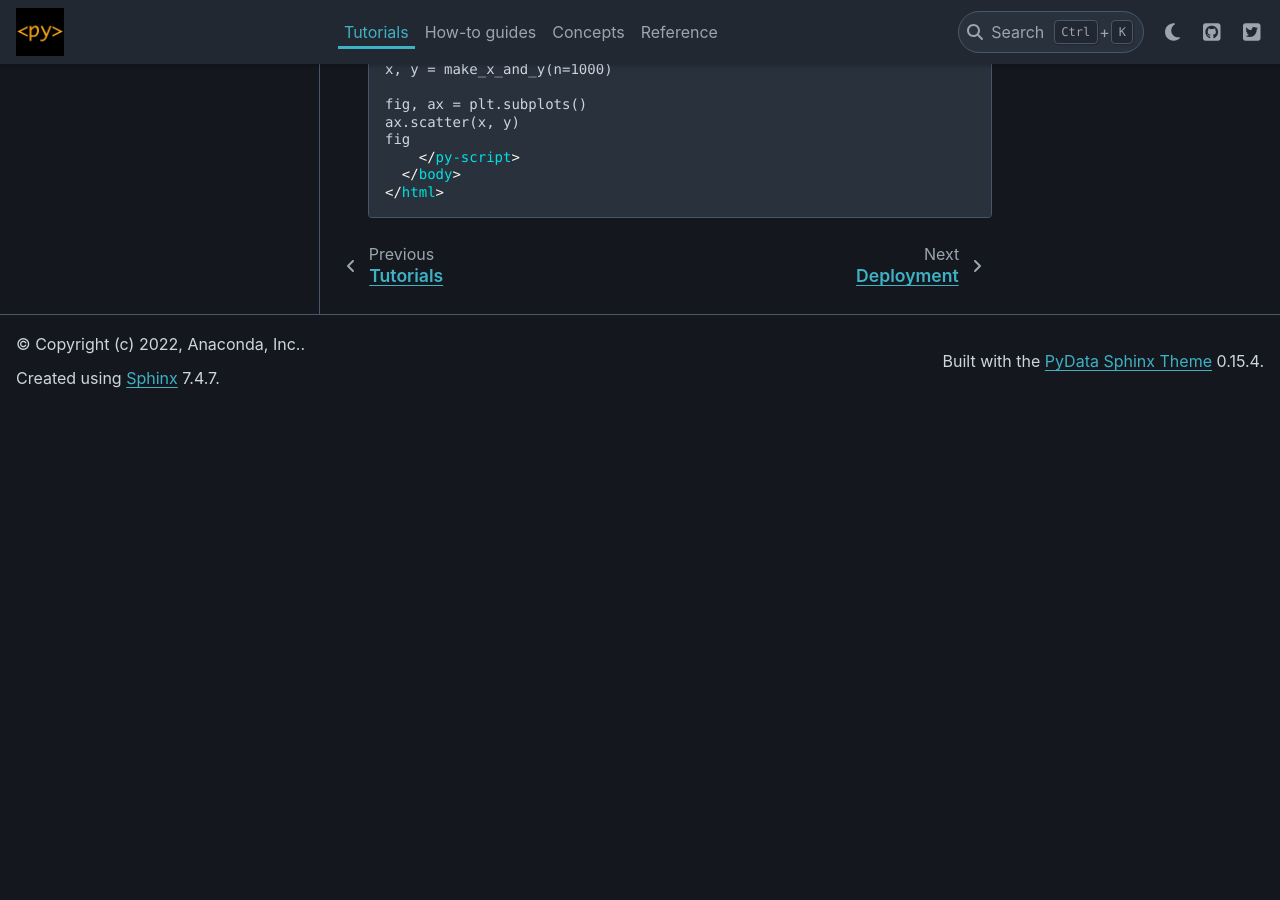
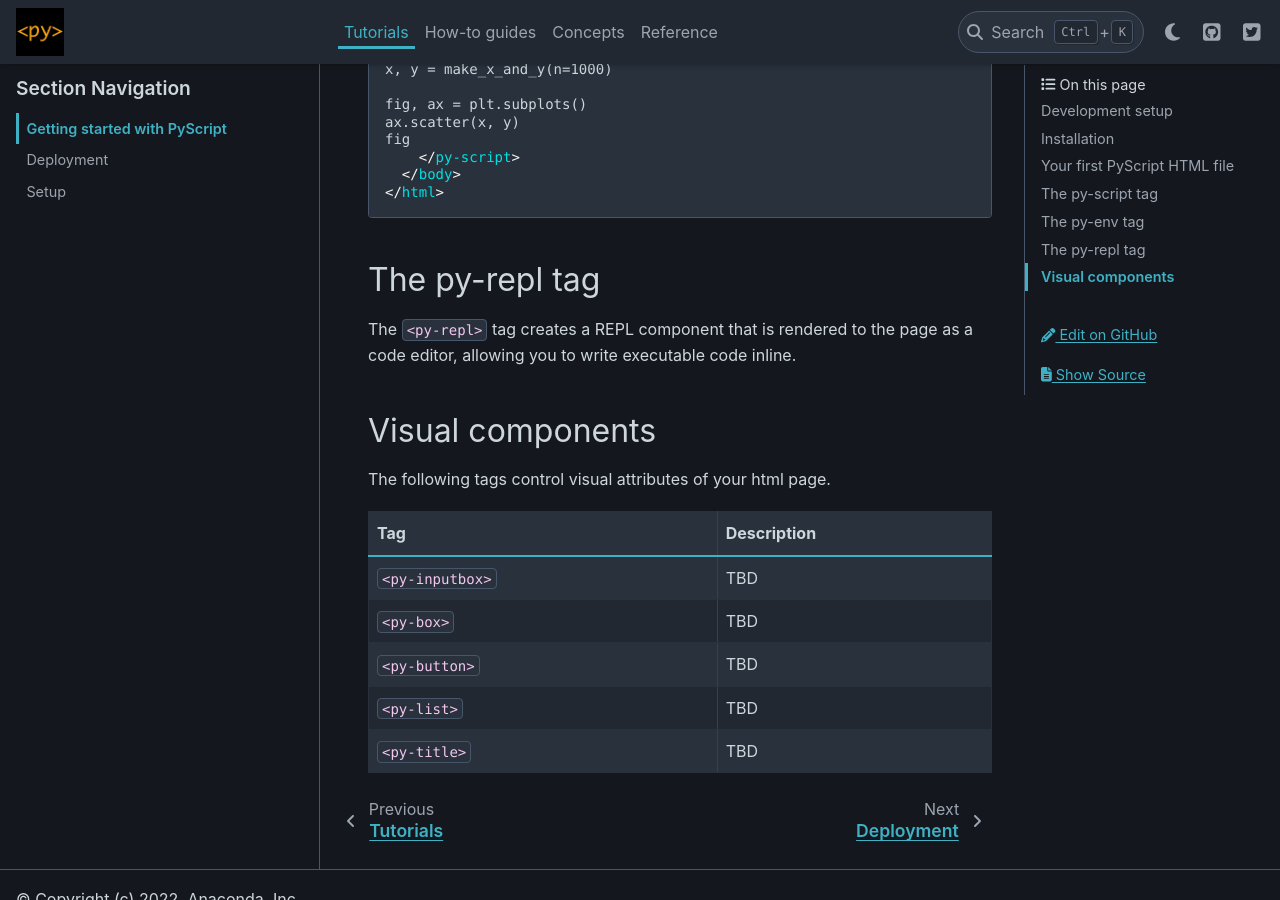
Before and after one commit to pyscript/pyscript, a Sphinx documentation site: the page built from docs/tutorials/getting-started.md, in a window 1280 px wide and 900 px high, scrolled down 4346 px. Built offline with Sphinx 7.4.7 and the PyData theme 0.15.4, drawn with Linux system fonts in a browser that asks for light colours; before the commit the page ends 4754 px from its top, so only the background shows below that; some of the changed text lies outside the part shown.

````diff
--- a/docs/conf.py
+++ b/docs/conf.py
@@ -35,6 +35,7 @@ extensions = [
     "sphinx_togglebutton",
     "sphinx_sitemap",
     "sphinxemoji.sphinxemoji",
+    "sphinxcontrib.youtube",
 ]
 
 # Add any paths that contain templates here, relative to this directory.
--- a/docs/tutorials/getting-started.md
+++ b/docs/tutorials/getting-started.md
@@ -72,13 +72,13 @@ print(s)
 
 ### Writing into labeled elements
 
-In the example above, we had a single `<py-script>` tag and it printed
+In the example above, we had a single `<py-script>` tag printing
 one or more lines onto the page in order. Within the `<py-script>`, you
 have access to the `pyscript` module, which provides a `.write()` method
 to send strings into labeled elements on the page.
 
 For example, we'll add some style elements and provide place holders for
-the `<py-script>` tag write to.
+the `<py-script>` tag to write to.
 
 ```html
 <html>
@@ -109,12 +109,12 @@ pyscript.write('pi', f'π is approximately {pi:.3f}')
 </html>
 ```
 
-## Packages and modules
+## The py-env tag
 
 In addition to the [Python Standard Library](https://docs.python.org/3/library/) and
 the `pyscript` module, many 3rd-party OSS packages will work out-of-the-box with PyScript.
 
-In order to use them, you will need to declare the dependencies using the `<py-env>` in the
+In order to use them, you will need to declare the dependencies using the `<py-env>` tag in the
 HTML head. You can also link to `.whl` files directly on disk like in our [toga example](https://github.com/pyscript/pyscript/blob/main/pyscriptjs/examples/toga/freedom.html).
 
 ```
@@ -207,3 +207,18 @@ fig
   </body>
 </html>
 ```
+## The py-repl tag
+
+The `<py-repl>` tag creates a REPL component that is rendered to the page as a code editor, allowing you to write executable code inline.
+
+## Visual components
+
+The following tags control visual attributes of your html page.
+
+| Tag             | Description |
+| ---             | ----------- |
+| `<py-inputbox>` | TBD         |
+| `<py-box>`      | TBD         |
+| `<py-button>`   | TBD         |
+| `<py-list>`     | TBD         |
+| `<py-title>`    | TBD         |
````
Also changed, not shown: docs/concepts/what-is-pyscript.md (+3 -1 lines).
